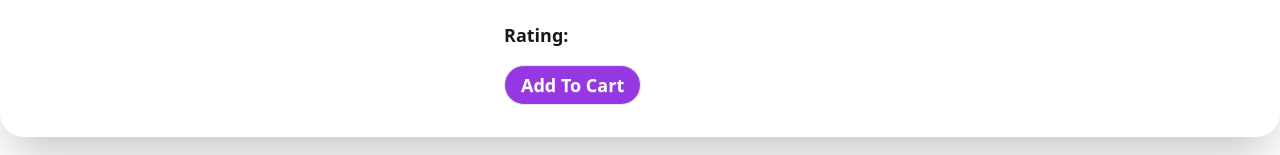
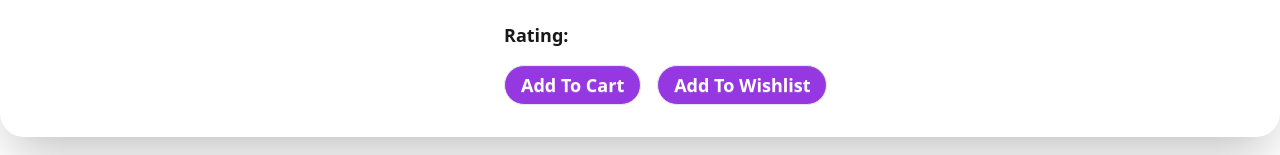
Before and after one commit to masudulalam/RB9A8, a React (Vite) app: page /gadget/1 in a window 1280 px wide. Shown: the part 584-739 px from the top of the page. Built offline with nearby package versions, Linux system fonts and the light colour scheme.

Commit message:
added cart and wishlist button when cart and wishlist btn is clicked

```diff
--- a/package.json
+++ b/package.json
@@ -15,6 +15,7 @@
     "match-sorter": "^8.0.0",
     "react": "^18.3.1",
     "react-dom": "^18.3.1",
+    "react-hot-toast": "^2.5.1",
     "react-router-dom": "^7.1.3",
     "sort-by": "^1.2.0",
     "tailwindcss": "^4.0.0"
--- a/src/components/banner/Banner.jsx
+++ b/src/components/banner/Banner.jsx
@@ -1,5 +1,13 @@
+import { useNavigate } from 'react-router-dom';
 import bannerImage from '../../../src/assets/banner.jpg'
+
 const Banner = () => {
+
+  const navigate = useNavigate();
+  const handleShowDashboard = () => {
+    navigate('/dashboard');
+  }
+
   return (
     <div className="hero bg-[#9538E2] rounded-2xl pt-28 pb-64 relative">
       <div className="hero-content text-center">
@@ -12,7 +20,7 @@ const Banner = () => {
             next level. From smart devices to the coolest accessories, we have
             it all!
           </p>
-          <button className="btn btn-primary rounded-4xl bg-white text-[#9538E2]">
+          <button onClick={handleShowDashboard} className="btn btn-primary text-xl font-bold px-7 py-4 rounded-4xl bg-white text-[#9538E2]">
             Shop Now
           </button>
         </div>
--- a/src/components/bannerDashboard/BannerDashboard.jsx
+++ b/src/components/bannerDashboard/BannerDashboard.jsx
@@ -1,3 +1,4 @@
+import { NavLink } from "react-router-dom";
 import Heading from "../heading/Heading";
 
 
@@ -14,12 +15,16 @@ const BannerDashboard = () => {
             }
           />
           <div className="mb-8">
+            <NavLink to='/dashboard'>
               <button className="btn bg-[#9538E2] text-white text-lg font-bold rounded-3xl px-16 mr-6">
                 Cart
               </button>
+            </NavLink>
+            <NavLink to='/wishlist'>
               <button className="btn bg-[#9538E2] text-white text-lg font-bold rounded-3xl px-16">
                 Wishlist
               </button>
+            </NavLink>
           </div>
         </div>
       </div>
--- a/src/components/dashboard/Dashboard.jsx
+++ b/src/components/dashboard/Dashboard.jsx
@@ -1,11 +1,13 @@
 import BannerDashboard from "../bannerDashboard/BannerDashboard";
 import DashboardCard from "../dashboardCard/DashboardCard";
+import TotalCost from "../totalCost/TotalCost";
 
 
 const Dashboard = () => {
     return (
         <div>
             <BannerDashboard />
+            <TotalCost />
             <DashboardCard />
         </div>
     );
--- a/src/components/root/Root.jsx
+++ b/src/components/root/Root.jsx
@@ -1,11 +1,13 @@
 import { Outlet } from "react-router-dom";
 import Footer from "../footer/Footer";
 import Navbar from "../navbar/Navbar";
+import { Toaster } from 'react-hot-toast';
 
 
 const Root = () => {
     return (
         <div className="max-w-7xl mx-auto">
+            <Toaster />
             {/* Navbar */}
             <Navbar />
             {/* Dynamic Section */}
--- /dev/null
+++ b/src/components/totalCost/TotalCost.jsx
@@ -0,0 +1,20 @@
+
+
+const TotalCost = () => {
+    return (
+        <div className="flex justify-between mb-8">
+            <div>
+                <h4 className="text-2xl font-bold">Cart</h4>
+            </div>
+            <div className="flex gap-6">
+                <h4 className="text-2xl font-bold">Total cost:{}</h4>
+                <div>
+                    <button className="btn text-lg font-semibold text-[#9538E2] rounded-3xl mr-4">Sort by Price</button>
+                    <button className="btn text-lg font-medium rounded-3xl bg-[#9538E2] text-white">Purchase</button>
+                </div>
+            </div>
+        </div>
+    );
+};
+
+export default TotalCost;
--- a/src/components/viewDetails/ViewDetails.jsx
+++ b/src/components/viewDetails/ViewDetails.jsx
@@ -2,26 +2,40 @@ import { useEffect, useState } from "react";
 import { useLoaderData, useParams } from "react-router-dom";
 import Heading from "../heading/Heading";
 import { addToCart, getAllCart } from "../../utilities";
+import { addWishList, getAllWishList } from "../../utilities/wishlist";
+import toast from "react-hot-toast";
 
 const ViewDetails = () => {
   const allGadgetData = useLoaderData();
   const { product_id } = useParams();
   const [gadget, setGadget] = useState({});
-  console.log(allGadgetData);
-  console.log(product_id);
-  console.log(gadget);
+
+  const[isWishList, setIsWishList] = useState(false);
+
   useEffect(() => {
     const singleGadget = allGadgetData.find(
       (gadget) => gadget.product_id === parseInt(product_id)
     );
     setGadget(singleGadget);
+    const wishList = getAllWishList();
+    const isExist = wishList.find(item => item.product_id === singleGadget.product_id);
+    if(isExist) {
+      setIsWishList(true);
+    }
   }, [allGadgetData, product_id]);
 
   const {product_title, product_image, price, description, Specification} = gadget;
 
+  // handle add to cart button
   const handleAddToCart = (gadget) => {
     addToCart(gadget);
   };
+
+  // handle add to wishlist
+  const handleAddToWishList = (gadget) => {
+    addWishList(gadget);
+  }
+
 
   return (
     <div>
@@ -62,6 +76,12 @@ const ViewDetails = () => {
           <button onClick={() => handleAddToCart(gadget)} className="btn bg-[#9538E2] text-white text-lg font-bold rounded-3xl">
             Add To Cart
           </button>
+          <button
+            disabled = {isWishList}
+            onClick={() => handleAddToWishList(gadget)}
+            className="btn bg-[#9538E2] text-white text-lg font-bold rounded-3xl ml-4">
+            Add To Wishlist
+          </button>
         </div>
       </div>
     </div>
--- /dev/null
+++ b/src/components/wishListCard/WishListCard.jsx
@@ -0,0 +1,22 @@
+import { useEffect, useState } from "react";
+import Card from "../card/Card";
+import { getAllWishList } from "../../utilities/wishlist";
+
+
+const WishListCard = () => {
+
+    const [gadgets, setGadgets]  = useState([]);
+
+    useEffect(() => {
+        const wishList = getAllWishList();
+        setGadgets(wishList);
+    }, [])
+
+    return (
+        <div>
+            {gadgets.map(gadget => <Card key={gadget.product_id} gadget={gadget} />)}
+        </div>
+    );
+};
+
+export default WishListCard;
--- /dev/null
+++ b/src/components/wishlist/Wishlist.jsx
@@ -0,0 +1,19 @@
+import BannerDashboard from "../bannerDashboard/BannerDashboard";
+import WishListCard from "../wishListCard/WishListCard";
+
+
+const Wishlist = () => {
+    return (
+        <div>
+            <BannerDashboard />
+            <h4 className="text-2xl font-bold">WishList</h4>
+            <WishListCard />
+            <button
+                className="btn bg-[#9538E2] text-white text-lg font-bold rounded-3xl">
+                Add To Cart
+            </button>
+        </div>
+    );
+};
+
+export default Wishlist;
--- a/src/main.jsx
+++ b/src/main.jsx
@@ -11,6 +11,7 @@ import Statistics from './components/statistics/Statistics';
 import Dashboard from './components/dashboard/Dashboard';
 import ViewDetails from './components/viewDetails/ViewDetails';
 import GadgetCardsByCategory from './components/gadgetCardsByCategory/GadgetCardsByCategory';
+import Wishlist from './components/wishlist/Wishlist';
 
 
 const router = createBrowserRouter([
@@ -47,6 +48,10 @@ const router = createBrowserRouter([
         path: "/gadget/:product_id",
         loader: () => fetch(`../gadgetsData.json`),
         element: <ViewDetails />
+      },
+      {
+        path: "/wishlist",
+        element: <Wishlist />
       }
     ]
   },
--- a/src/utilities/index.js
+++ b/src/utilities/index.js
@@ -1,11 +1,14 @@
+import toast from "react-hot-toast";
+
 // add a gadget to local storage
 const addToCart = (gadget) => {
     const cart = getAllCart();
     const isExist = cart.find(item => item.product_id === gadget.product_id)
-    if(isExist) return alert('Already Exist!');
+    if(isExist) return toast.error('Already added to cart!');
 
     cart.push(gadget);
     localStorage.setItem('cart', JSON.stringify(cart));
+    toast.success('Successfully added to cart!');
 }
 
 // get all gadget from local storage
--- /dev/null
+++ b/src/utilities/wishlist.js
@@ -0,0 +1,27 @@
+import toast from "react-hot-toast";
+
+const addWishList = (gadget) => {
+    const wishList = getAllWishList();
+    const isExist = wishList.find(item => item.product_id === gadget.product_id);
+    if(isExist){return toast.error('This product already exist!')};
+
+    wishList.push(gadget);
+    localStorage.setItem('wishList', JSON.stringify(wishList));
+    toast.success('Successfully added wishlist!');
+}
+
+const getAllWishList = () => {
+    const allWishList = localStorage.getItem('wishList');
+
+    if(allWishList) {
+        const wishList = JSON.parse(allWishList);
+        console.log(wishList);
+        return wishList;
+    } else{
+        console.log([]);
+        return [];
+    }
+}
+
+
+export { addWishList, getAllWishList };
```
Also changed, not shown: 1 other file (tests, documents, lock files or other folders). Lines whose indentation alone changed are shown as unchanged.
